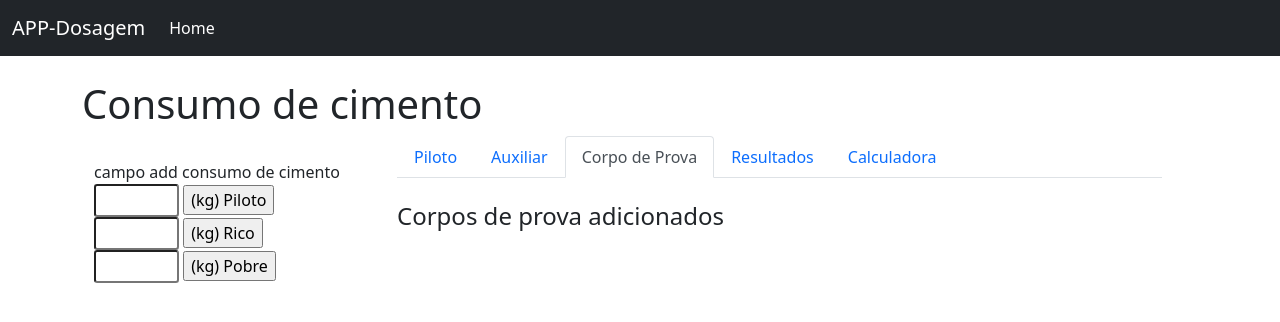
After one commit to vin-duo/appv4, a Flask app: page /consumo_cimento/1 in a window 1280 px wide. The commit adds this page. Shown: the top 322 px of the page. Run offline with Flask 2, Linux system fonts and the light colour scheme; data comes from the database, SQL or seed files in the repository; both versions use the stored data as it was after the commit; data that the repository does not hold is empty; some libraries are stand-ins or nearby versions.

Commit message:
consumopronto

```diff
--- a/app/forms.py
+++ b/app/forms.py
@@ -22,7 +22,7 @@ class Criar_ensaio(FlaskForm):
     pesobrita = FloatField('Brita (kg)')
     slump = FloatField('slump (mm)')
 #    umidade = FloatField('umidade (%)')
-
+    volume_recipiente = FloatField('Volume do recipiente (m3)')
     submit = SubmitField('Registrar')
 
 class Alfa(FlaskForm):
--- a/app/routes.py
+++ b/app/routes.py
@@ -1,7 +1,7 @@
 from flask import Flask, render_template, redirect, url_for, request
 from app import app, db
 from app.forms import Criar_ensaio, Alfa, Alfa_auxiliar, Calcular, Formulario_teste
-from app.models import Ensaios, Dosagem_piloto, Dosagem_rico, Dosagem_pobre, Cp_piloto, Cp_rico, Cp_pobre, Resultados, Teste
+from app.models import Ensaios, Dosagem_piloto, Dosagem_rico, Dosagem_pobre, Cp_piloto, Cp_rico, Cp_pobre, Resultados, Teste, Consumo_piloto, Consumo_rico, Consumo_pobre
 from app.regressao import Regressao, Calculadora
 from app.traco_dosagem import Ensaio
 
@@ -15,7 +15,6 @@ def home():
 
 
 #TESTE
-
 @app.route('/teste/<int:id>', methods=['POST', 'GET'])
 def teste(id):
 
@@ -71,7 +70,6 @@ def teste(id):
         db.session.commit()
         return redirect('/teste/{}'.format(id))
     return render_template('teste.html', form=form, id=id, m=m, pesobrita=pesobrita, slump=slump, mensagem=mensagem, dosagens_do_ensaio_salvo=dosagens_do_ensaio_salvo)
-
 #TESTE
 
 
@@ -92,7 +90,8 @@ def criar():
         rico = form.rico.data,
         pobre = form.pobre.data,
         pesobrita = form.pesobrita.data,
-        slump = form.slump.data)
+        slump = form.slump.data,
+        volume = form.volume_recipiente.data)
         db.session.add(novo_ensaio)
         db.session.commit()
 
@@ -129,12 +128,10 @@ def editar_ensaio(id):
         editar.pesobrita = form.pesobrita.data
         editar.slump = form.slump.data
 #        editar.umidade = form.umidade.data
+        editar.volume = form.volume_recipiente.data
         db.session.commit()
         return redirect('/home')
     return render_template('editar_ensaio.html', form=form, editar=editar)
-
-
-
 
 
 @app.route('/dosagem/<int:id>', methods=['POST', 'GET'])
@@ -196,9 +193,6 @@ def dosagem(id):
     return render_template("dosagem.html", form=form, id=id, dosagens_do_ensaio_salvo=dosagens_do_ensaio_salvo, m=m, slump=slump, pesobrita=pesobrita)
 
 
-
-#@@@@@@@@@@@@@@@@@@@@@@@@@@@@@@@@@@@@@@@@@@@@@@@
-
 @app.route("/agua", methods=["POST"])
 def update_agua():#o nome "valor_alfa" é o nome dado no html para um elemento na tabela do db. Quando cria uma linha no db, a tabela chama essa linha de "valor_alfa", que tem as propriedades "id", "alfa", "agua"......
     i_id = request.form.get("i_id")
@@ -231,17 +225,6 @@ def update_agua_pobre():#o nome "valor_alfa" é o nome dado no html para um elem
     a = nova_agua.ensaio.id
     return redirect("/auxiliar/{}".format(a))
 
-#@@@@@@@@@@@@@@@@@@@@@@@@@@@@@@@@@@@@@@@@@@@@@@@
-
-
-
-
-
-
-
-
-
-
 
 @app.route('/auxiliar/<int:id>', methods=['POST', 'GET'])
 def dosagem_auxiliar(id):
@@ -257,7 +240,6 @@ def dosagem_auxiliar(id):
     slump = ensaio_salvo.slump
 
     if form.validate_on_submit():
-        print(ensaio_salvo.dosagem_rico)
         if ensaio_salvo.dosagem_rico == []:
             traco = Ensaio(
                 m = m_rico,
@@ -381,7 +363,7 @@ def delete(id):
 
 @app.route('/dosagem_auxiliar/delete/<int:id>')#esse id é da linha na tabela Dosagem_piloto
 def delete_auxiliar(id):
-    #linha da dosagem a ser deletara
+    #linha da dosagem a ser deletada
     dosagem_deletada_rico = Dosagem_rico.query.filter_by(id=id).first()
     dosagem_deletada_pobre = Dosagem_pobre.query.filter_by(id=id).first()
 
@@ -425,6 +407,65 @@ def corpo_de_prova(id):
             db.session.commit()
         return redirect('/corpo_de_prova/{}'.format(id))
     return render_template('corpo_de_prova.html', id=id, cps_piloto=cps_piloto, cps_rico=cps_rico, cps_pobre=cps_pobre, ensaio_salvo=ensaio_salvo)
+
+
+
+
+#@@@@@@@@@@@@@@@@@@@@@@
+
+@app.route('/consumo_cimento/<int:id>', methods=['POST', 'GET'])
+def consumo_cimento(id):
+
+    ensaio_salvo = Ensaios.query.filter_by(id=id).first()
+    consumo_piloto_salvo = Consumo_piloto.query.filter_by(kg_piloto_id=id).first()
+    consumo_pobre_salvo = Consumo_pobre.query.filter_by(kg_pobre_id=id).first()
+    consumo_rico_salvo = Consumo_rico.query.filter_by(kg_rico_id=id).first()
+
+    massa_piloto = Cp_piloto.query.all()
+    massa_rico = Cp_rico.query.all()
+    massa_pobre = Cp_pobre.query.all()
+
+    m_piloto = request.form.get("massa_piloto")
+    m_rico = request.form.get("massa_rico")
+    m_pobre = request.form.get("massa_pobre")
+    if request.method == 'POST':
+        if m_piloto != "":
+            if consumo_piloto_salvo == None:
+                kg_piloto = Consumo_piloto(kg_piloto=m_piloto, ensaio=ensaio_salvo)
+                db.session.add(kg_piloto)
+                db.session.commit()
+            else:
+                consumo_piloto_salvo.kg_piloto = m_piloto
+                db.session.commit()
+        if m_rico != "":
+            if consumo_rico_salvo == None:
+                kg_rico = Consumo_rico(kg_rico=m_rico, ensaio=ensaio_salvo)
+                db.session.add(kg_rico)
+                db.session.commit()
+            else:
+                consumo_rico_salvo.kg_rico = m_rico
+                db.session.commit()
+        if m_pobre != "":
+            if consumo_pobre_salvo == None:
+                kg_pobre = Consumo_pobre(kg_pobre=m_pobre, ensaio=ensaio_salvo)
+                db.session.add(kg_pobre)
+                db.session.commit()
+            else:
+                consumo_pobre_salvo.kg_pobre = m_pobre
+                db.session.commit()
+        return redirect('/consumo_cimento/{}'.format(id))
+    return render_template('consumo.html', id=id, massa_piloto=massa_piloto, massa_rico=massa_rico, massa_pobre=massa_pobre, ensaio_salvo=ensaio_salvo)
+
+#@@@@@@@@@@@@@@@@@@@@@@
+
+
+
+
+
+
+
+
+
 
 
 @app.route('/corpo_de_prova/deletar_piloto/<int:id>')
--- /dev/null
+++ b/app/templates/consumo.html
@@ -0,0 +1,61 @@
+{% extends 'base.html' %}
+
+
+{% block content %}
+
+
+<h1>Consumo de cimento</h1>
+
+
+
+<div class="container">
+    <div class = "row">
+        <div class="col-3">
+            <br>
+
+            campo add consumo de cimento
+            <form method="POST">
+                <input size="3" class="form-control-sm" value="" name="massa_piloto">
+                <input type="submit" value="(kg) Piloto">
+                <br>
+                <input size="3" class="form-control-sm" value="" name="massa_rico">
+                <input type="submit" value="(kg) Rico">
+                <br>
+                <input size="3" class="form-control-sm" value="" name="massa_pobre">
+                <input type="submit" value="(kg) Pobre">
+            </form>
+        </div>
+
+        <div class="col-9">
+            <div class="container">
+
+            <ul class="nav nav-tabs">
+              <li class="nav-item">
+                <a class="nav-link" aria-current="page" href="/dosagem/{{ id }}">Piloto</a>
+              </li>
+              <li class="nav-item">
+                <a class="nav-link" href="/auxiliar/{{ id }}">Auxiliar</a>
+              </li>
+              <li class="nav-item">
+                <a class="nav-link active" href="/corpo_de_prova/{{ id }}">Corpo de Prova</a>
+              </li>
+              <li class="nav-item">
+                <a class="nav-link" href="/resultados/{{ id }}">Resultados</a>
+              </li>
+              <li class="nav-item">
+                <a class="nav-link" href="/calculadora/{{ id }}">Calculadora</a>
+              </li>
+            </ul>
+            <br>
+
+            <h4>Corpos de prova adicionados</h4>
+			</div>
+		</div>
+	</div>
+</div>
+
+
+
+
+
+{% endblock %}
--- a/app/templates/corpo_de_prova.html
+++ b/app/templates/corpo_de_prova.html
@@ -42,6 +42,9 @@
               </li>
               <li class="nav-item">
                 <a class="nav-link" href="/resultados/{{ id }}">Resultados</a>
+              </li>
+              <li class="nav-item">
+                <a class="nav-link" href="/consumo_cimento/{{ id }}">Consumo</a>
               </li>
               <li class="nav-item">
                 <a class="nav-link" href="/calculadora/{{ id }}">Calculadora</a>
--- a/app/templates/criar.html
+++ b/app/templates/criar.html
@@ -27,6 +27,9 @@
         {{ form.slump.label }}<br>
         {{ form.slump(size=3) }}<br>
 
+        {{ form.volume_recipiente.label }}<br>
+        {{ form.volume_recipiente(size=3, value=10.5) }}<br>
+
         {{ form.submit }}
     </form>
 </div>
--- a/app/templates/editar_ensaio.html
+++ b/app/templates/editar_ensaio.html
@@ -27,6 +27,9 @@
         {{ form.slump.label }}<br>
         {{ form.slump(size=3, value=editar.slump) }}<br>
 
+        {{ form.volume_recipiente.label }}<br>
+        {{ form.volume_recipiente(size=3, value=editar.volume_recipiente) }}<br>
+
         {{ form.submit }}
     </form>
 </div>
```
Also changed, not shown: app/models.py (+21 -1 lines), migrations/versions/060af29a39f7_.py (added, +52 -0 lines), app.db.
